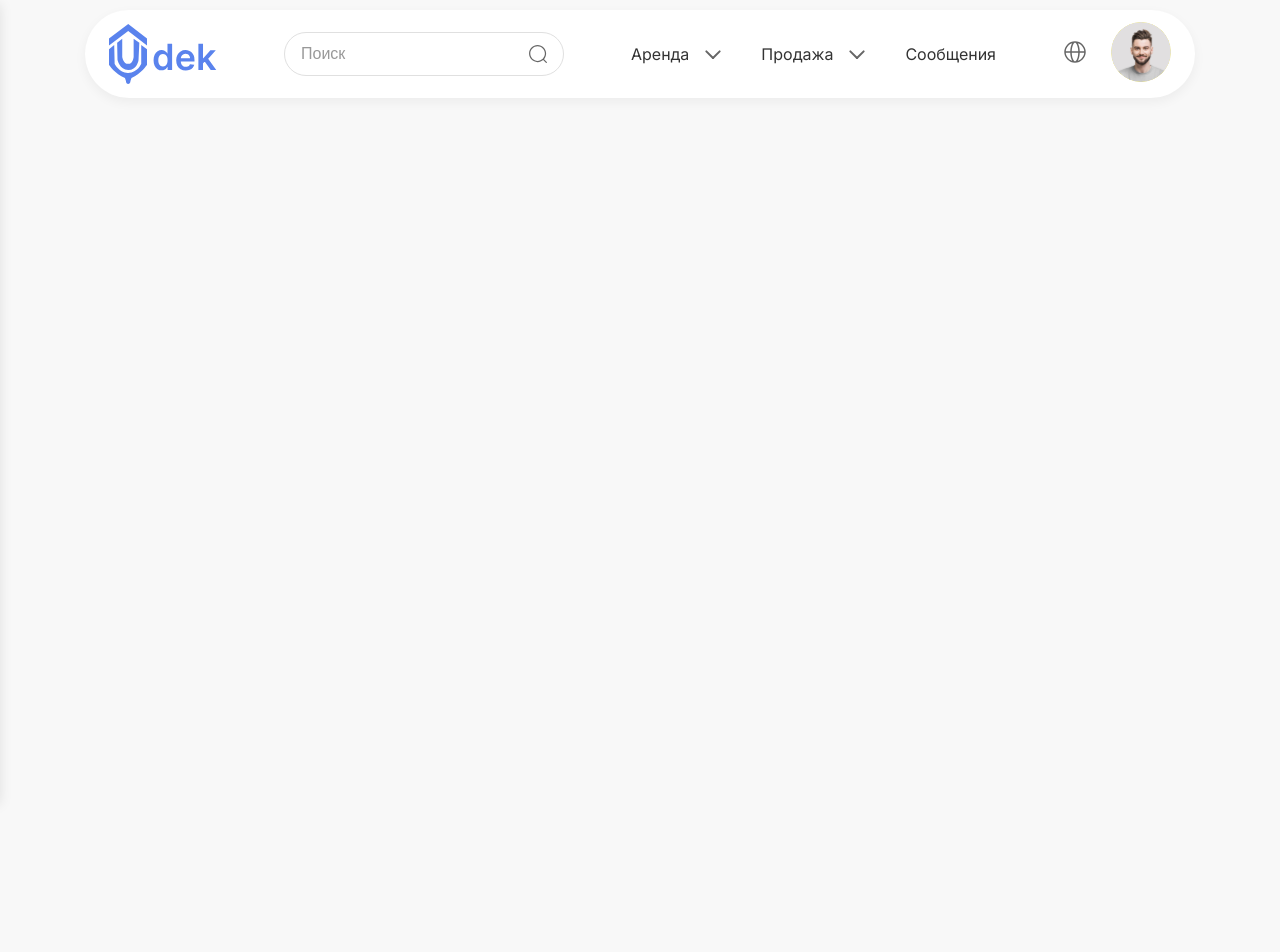
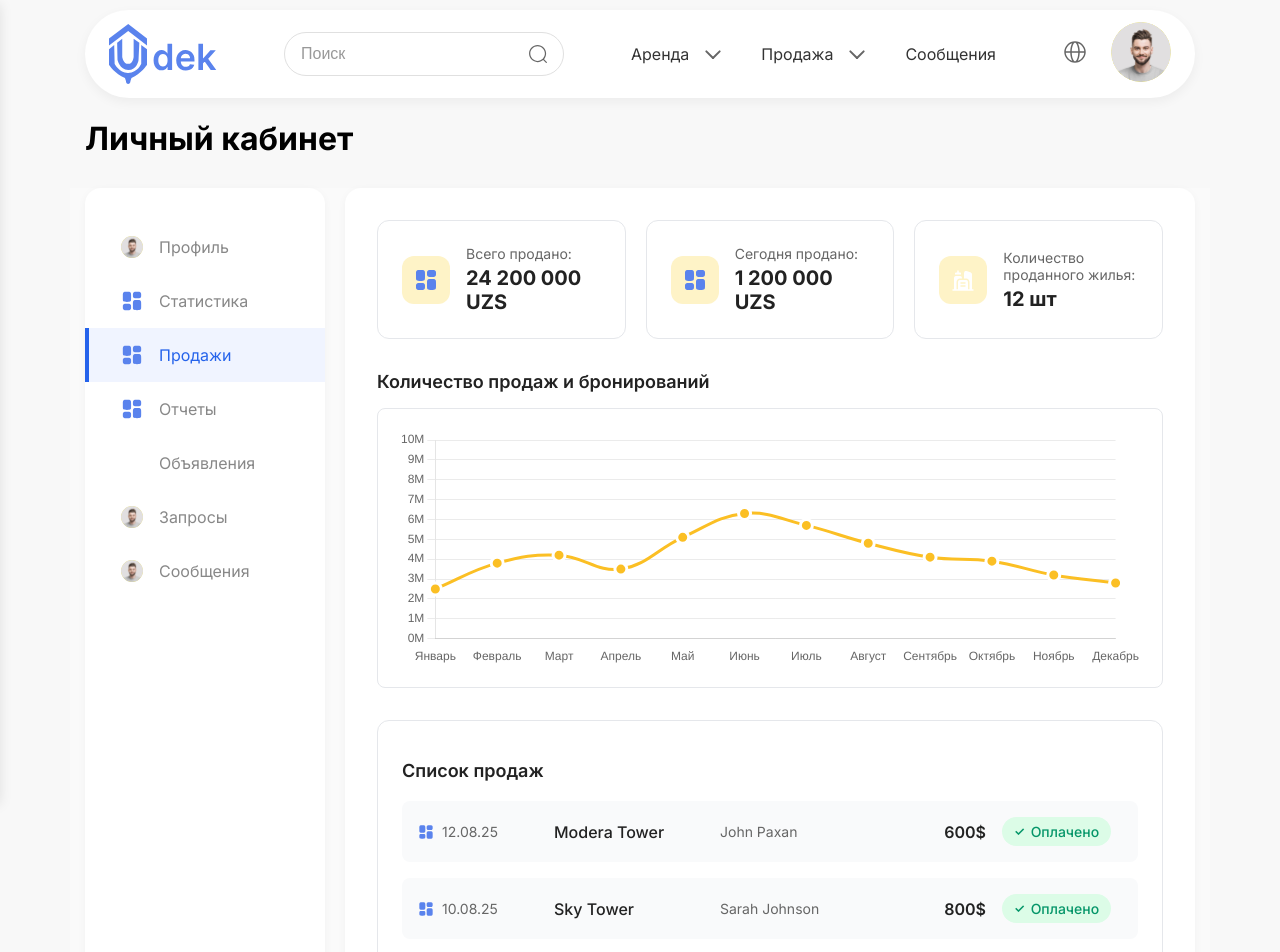
Before and after one commit to Sarvarchik2/uydek, a Nuxt app: page /bussines/sales in a window 1280 px wide. Shown: the top 952 px of the page. Before the commit the page ends 800 px from the top, so only its background shows below. Built offline with nearby package versions, Linux system fonts and the light colour scheme.

Commit message:
sales page need work with color

```diff
--- /dev/null
+++ b/pages/bussines/sales.vue
@@ -0,0 +1,454 @@
+<template>
+  <div class="sales-page-wrap">
+    <h1 class="sales-title container">Личный кабинет</h1>
+    <BusinessContainer active="sales">
+
+      <!-- Метрики продаж -->
+      <div class="sales-metrics">
+        <div class="metric-card">
+          <div class="metric-icon">
+            <img src="@/assets/icons/filter_menu.svg" alt="Продажи" />
+          </div>
+          <div class="metric-content">
+            <div class="metric-label">Всего продано:</div>
+            <div class="metric-value">24 200 000 UZS</div>
+          </div>
+        </div>
+
+        <div class="metric-card">
+          <div class="metric-icon">
+            <img src="@/assets/icons/filter_menu.svg" alt="Сегодня" />
+          </div>
+          <div class="metric-content">
+            <div class="metric-label">Сегодня продано:</div>
+            <div class="metric-value">1 200 000 UZS</div>
+          </div>
+        </div>
+
+        <div class="metric-card">
+          <div class="metric-icon">
+            <img src="@/assets/icons/search_building.svg" alt="Жилье" />
+          </div>
+          <div class="metric-content">
+            <div class="metric-label">Количество проданного жилья:</div>
+            <div class="metric-value">12 шт</div>
+          </div>
+        </div>
+      </div>
+
+      <!-- График продаж -->
+      <div class="chart-section">
+        <h2>Количество продаж и бронирований</h2>
+        <div class="chart-container">
+          <LineChart v-if="chartData" :data="chartData" :options="chartOptions" />
+        </div>
+      </div>
+
+      <!-- Список продаж -->
+      <div class="sales-list-section">
+        <h2>Список продаж</h2>
+        <div class="sales-list">
+          <div class="sale-item">
+            <div class="sale-date">
+              <img src="@/assets/icons/filter_menu.svg" alt="Дата" />
+              <span>12.08.25</span>
+            </div>
+            <div class="sale-property">Modera Tower</div>
+            <div class="sale-buyer">John Paxan</div>
+            <div class="sale-amount">600$</div>
+            <div class="sale-status paid">
+              <span class="status-icon">✓</span>
+              <span>Оплачено</span>
+            </div>
+          </div>
+
+          <div class="sale-item">
+            <div class="sale-date">
+              <img src="@/assets/icons/filter_menu.svg" alt="Дата" />
+              <span>10.08.25</span>
+            </div>
+            <div class="sale-property">Sky Tower</div>
+            <div class="sale-buyer">Sarah Johnson</div>
+            <div class="sale-amount">800$</div>
+            <div class="sale-status paid">
+              <span class="status-icon">✓</span>
+              <span>Оплачено</span>
+            </div>
+          </div>
+
+          <div class="sale-item">
+            <div class="sale-date">
+              <img src="@/assets/icons/filter_menu.svg" alt="Дата" />
+              <span>08.08.25</span>
+            </div>
+            <div class="sale-property">Green Valley</div>
+            <div class="sale-buyer">Mike Wilson</div>
+            <div class="sale-amount">450$</div>
+            <div class="sale-status rejected">
+              <span class="status-icon">✗</span>
+              <span>Отклонено</span>
+            </div>
+          </div>
+        </div>
+      </div>
+
+    </BusinessContainer>
+  </div>
+</template>
+
+<script setup>
+import BusinessContainer from '@/components/BusinessContainer.vue';
+import { Line as LineChart } from 'vue-chartjs';
+import { Chart as ChartJS, CategoryScale, LinearScale, PointElement, LineElement, Title, Tooltip, Legend } from 'chart.js';
+import { ref, onMounted } from 'vue';
+
+ChartJS.register(CategoryScale, LinearScale, PointElement, LineElement, Title, Tooltip, Legend);
+
+useHead({ title: 'Продажи | Uydek' });
+
+const chartData = ref(null);
+const chartOptions = ref({
+  responsive: true,
+  maintainAspectRatio: false,
+  plugins: {
+    legend: {
+      display: false
+    },
+    tooltip: {
+      backgroundColor: 'rgba(0, 0, 0, 0.9)',
+      titleColor: '#fff',
+      bodyColor: '#fff',
+      borderColor: '#fbbf24',
+      borderWidth: 2,
+      cornerRadius: 12,
+      displayColors: false,
+      padding: 12,
+      callbacks: {
+        label: function(context) {
+          return `${context.parsed.y}M продаж`;
+        }
+      }
+    }
+  },
+  scales: {
+    y: {
+      beginAtZero: true,
+      max: 10,
+      ticks: {
+        stepSize: 1,
+        callback: function(value) {
+          return value + 'M';
+        },
+        font: {
+          size: 12,
+          weight: '500'
+        },
+        color: '#666'
+      },
+      grid: {
+        color: 'rgba(0, 0, 0, 0.08)',
+        drawBorder: false,
+        lineWidth: 1
+      }
+    },
+    x: {
+      grid: {
+        display: false
+      },
+      ticks: {
+        color: '#666',
+        font: {
+          size: 12,
+          weight: '500'
+        }
+      }
+    }
+  },
+  elements: {
+    point: {
+      hoverRadius: 8,
+      hoverBorderWidth: 3
+    }
+  },
+  interaction: {
+    intersect: false,
+    mode: 'index'
+  }
+});
+
+onMounted(() => {
+  chartData.value = {
+    labels: ['Январь', 'Февраль', 'Март', 'Апрель', 'Май', 'Июнь', 'Июль', 'Август', 'Сентябрь', 'Октябрь', 'Ноябрь', 'Декабрь'],
+    datasets: [
+      {
+        label: 'Продажи',
+        data: [2.5, 3.8, 4.2, 3.5, 5.1, 6.3, 5.7, 4.8, 4.1, 3.9, 3.2, 2.8],
+        borderColor: '#fbbf24',
+        backgroundColor: function(context) {
+          const chart = context.chart;
+          const {ctx, chartArea} = chart;
+          if (!chartArea) {
+            return null;
+          }
+          const gradient = ctx.createLinearGradient(0, chartArea.bottom, 0, chartArea.top);
+          gradient.addColorStop(0, 'rgba(251, 191, 36, 0.6)');
+          gradient.addColorStop(0.5, 'rgba(251, 191, 36, 0.3)');
+          gradient.addColorStop(1, 'rgba(251, 191, 36, 0.05)');
+          return gradient;
+        },
+        borderWidth: 3,
+        fill: true,
+        tension: 0.4,
+        pointBackgroundColor: '#fbbf24',
+        pointBorderColor: '#fff',
+        pointBorderWidth: 3,
+        pointRadius: 6,
+        pointHoverRadius: 8,
+      }
+    ]
+  };
+});
+</script>
+
+<style scoped>
+.sales-page-wrap {
+  display: flex;
+  flex-direction: column;
+  align-items: flex-start;
+}
+
+.sales-title {
+  font-size: 2rem;
+  font-weight: 700;
+  margin-bottom: 0;
+}
+
+/* Метрики продаж */
+.sales-metrics {
+  display: grid;
+  grid-template-columns: repeat(3, 1fr);
+  gap: 20px;
+  margin-bottom: 32px;
+}
+
+.metric-card {
+  background: #fff;
+  border-radius: 12px;
+  padding: 24px;
+  border: 1px solid #e5e7eb;
+  display: flex;
+  align-items: center;
+  gap: 16px;
+}
+
+.metric-icon {
+  width: 48px;
+  height: 48px;
+  background: #fef3c7;
+  border-radius: 12px;
+  display: flex;
+  align-items: center;
+  justify-content: center;
+  flex-shrink: 0;
+}
+
+.metric-icon img {
+  width: 24px;
+  height: 24px;
+}
+
+.metric-content {
+  flex: 1;
+}
+
+.metric-label {
+  font-size: 14px;
+  color: #666;
+  margin-bottom: 4px;
+}
+
+.metric-value {
+  font-size: 20px;
+  font-weight: 700;
+  color: #222;
+}
+
+/* График */
+.chart-section {
+  margin-bottom: 32px;
+}
+
+.chart-section h2 {
+  font-size: 18px;
+  font-weight: 600;
+  margin-bottom: 16px;
+  color: #222;
+}
+
+.chart-container {
+  height: 280px;
+  background: #fff;
+  border-radius: 8px;
+  padding: 20px;
+  border: 1px solid #e5e7eb;
+}
+
+/* Список продаж */
+.sales-list-section {
+  background: #fff;
+  border-radius: 12px;
+  padding: 24px;
+  border: 1px solid #e5e7eb;
+}
+
+.sales-list-section h2 {
+  font-size: 18px;
+  font-weight: 600;
+  margin-bottom: 20px;
+  color: #222;
+}
+
+.sales-list {
+  display: flex;
+  flex-direction: column;
+  gap: 16px;
+}
+
+.sale-item {
+  display: grid;
+  grid-template-columns: 120px 1fr 1fr 100px 120px;
+  align-items: center;
+  padding: 16px;
+  background: #f9fafb;
+  border-radius: 8px;
+  gap: 16px;
+}
+
+.sale-date {
+  display: flex;
+  align-items: center;
+  gap: 8px;
+  font-size: 14px;
+  color: #666;
+}
+
+.sale-date img {
+  width: 16px;
+  height: 16px;
+}
+
+.sale-property {
+  font-size: 16px;
+  font-weight: 500;
+  color: #222;
+}
+
+.sale-buyer {
+  font-size: 14px;
+  color: #666;
+}
+
+.sale-amount {
+  font-size: 16px;
+  font-weight: 600;
+  color: #222;
+  text-align: right;
+}
+
+.sale-status {
+  display: flex;
+  align-items: center;
+  gap: 6px;
+  font-size: 14px;
+  font-weight: 500;
+  padding: 6px 12px;
+  border-radius: 20px;
+  width: fit-content;
+}
+
+.sale-status.paid {
+  background: #dcfce7;
+  color: #059669;
+}
+
+.sale-status.rejected {
+  background: #fee2e2;
+  color: #dc2626;
+}
+
+.status-icon {
+  font-size: 12px;
+  font-weight: bold;
+}
+
+/* Адаптив */
+@media (max-width: 1200px) {
+  .sales-metrics {
+    grid-template-columns: repeat(2, 1fr);
+  }
+}
+
+@media (max-width: 900px) {
+  .sales-title {
+    margin: 18px 0 16px 0;
+    margin-left: 12px;
+  }
+
+  .sales-metrics {
+    grid-template-columns: 1fr;
+    gap: 16px;
+  }
+
+  .metric-card {
+    padding: 20px;
+  }
+
+  .chart-container {
+    height: 250px;
+    padding: 16px;
+  }
+
+  .sales-list-section {
+    padding: 20px;
+  }
+
+  .sale-item {
+    grid-template-columns: 1fr;
+    gap: 8px;
+    text-align: center;
+  }
+
+  .sale-amount {
+    text-align: center;
+  }
+
+  .sale-status {
+    justify-content: center;
+  }
+}
+
+@media (max-width: 600px) {
+  .sales-title {
+    margin-left: 6px;
+  }
+
+  .chart-container {
+    height: 200px;
+    padding: 12px;
+  }
+
+  .chart-section h2,
+  .sales-list-section h2 {
+    font-size: 16px;
+    margin-bottom: 12px;
+  }
+
+  .metric-value {
+    font-size: 18px;
+  }
+
+  .sales-list-section {
+    padding: 16px;
+  }
+}
+</style>
```
